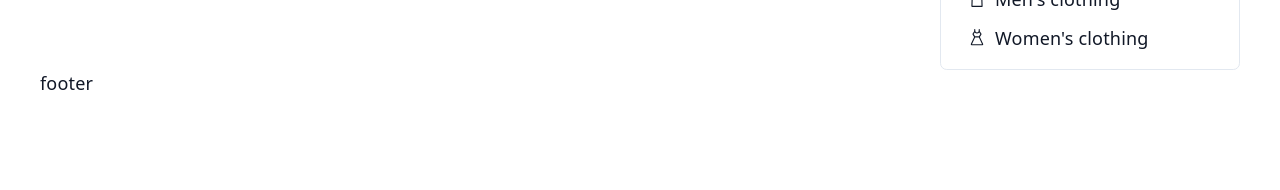
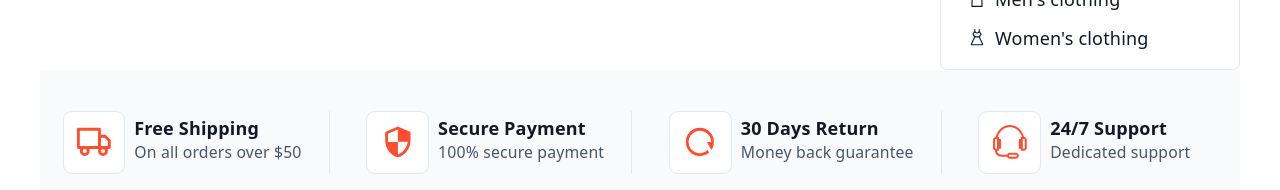
Before and after one commit to dev-mohammad78/shopping-cart-app, a React (Vite) app: page / in a window 1280 px wide. Shown: the part 762-952 px from the top of the page. Before the commit the page ends 858 px from the top, so only its background shows below. Built offline with nearby package versions, Linux system fonts and the light colour scheme; no server answers.

Commit message:
footer Layout added

```diff
--- a/src/layout/Layout.jsx
+++ b/src/layout/Layout.jsx
@@ -1,11 +1,14 @@
-import { FiShoppingCart } from "react-icons/fi";
+import { Link, NavLink } from "react-router-dom";
+import { useCart } from "../context/CartContext";
+
+import { FiShoppingCart, FiTruck } from "react-icons/fi";
 import { HiMiniShoppingBag } from "react-icons/hi2";
-import { useCart } from "../context/CartContext";
-import { Link, NavLink } from "react-router-dom";
+import { MdOutlineSecurity } from "react-icons/md";
+import { RiRestartLine } from "react-icons/ri";
+import { TfiHeadphoneAlt } from "react-icons/tfi";
 
 function Layout({ children }) {
   const { state } = useCart();
-  console.log(state);
 
   return (
     <>
@@ -50,8 +53,58 @@ function Layout({ children }) {
           )}
         </Link>
       </header>
+
       {children}
-      <footer>footer</footer>
+
+      <footer className="flex flex-col md:flex-row md:items-center justify-between gap-y-4 bg-[var(--bg-secondary)] px-4 md:px-5 py-5 md:py-9">
+        <div className="flex pr-6 border-r border-[var(--border-primary)]">
+          <div className="border border-[var(--border-primary)] bg-[var(--bg-primary)] rounded-lg p-3">
+            <FiTruck className="text-[var(--primary)] text-3xl font-thin" />
+          </div>
+          <div className="flex flex-col ml-2 mt-1">
+            <h4 className="font-bold text-md">Free Shipping</h4>
+            <p className="text-sm text-[var(--text-secondary)]">
+              On all orders over $50
+            </p>
+          </div>
+        </div>
+
+        <div className="flex pr-6 border-r border-[var(--border-primary)]">
+          <div className="border border-[var(--border-primary)] bg-[var(--bg-primary)] rounded-lg p-3">
+            <MdOutlineSecurity className="text-[var(--primary)] text-3xl" />
+          </div>
+          <div className="flex flex-col ml-2 mt-1">
+            <h4 className="font-bold text-md">Secure Payment</h4>
+            <p className="text-sm text-[var(--text-secondary)]">
+              100% secure payment
+            </p>
+          </div>
+        </div>
+
+        <div className="flex pr-6 border-r border-[var(--border-primary)]">
+          <div className="border border-[var(--border-primary)] bg-[var(--bg-primary)] rounded-lg p-3">
+            <RiRestartLine className="text-[var(--primary)] text-3xl" />
+          </div>
+          <div className="flex flex-col ml-2 mt-1">
+            <h4 className="font-bold text-md">30 Days Return</h4>
+            <p className="text-sm text-[var(--text-secondary)]">
+              Money back guarantee
+            </p>
+          </div>
+        </div>
+
+        <div className="flex pr-6">
+          <div className="border border-[var(--border-primary)] bg-[var(--bg-primary)] rounded-lg p-3">
+            <TfiHeadphoneAlt className="text-[var(--primary)] text-3xl" />
+          </div>
+          <div className="flex flex-col ml-2 mt-1">
+            <h4 className="font-bold text-md">24/7 Support</h4>
+            <p className="text-sm text-[var(--text-secondary)]">
+              Dedicated support
+            </p>
+          </div>
+        </div>
+      </footer>
     </>
   );
 }
```
